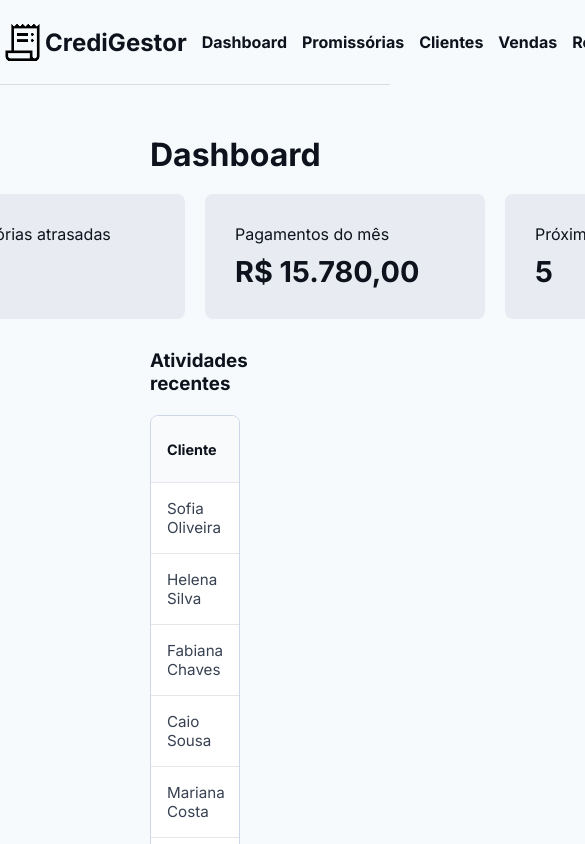
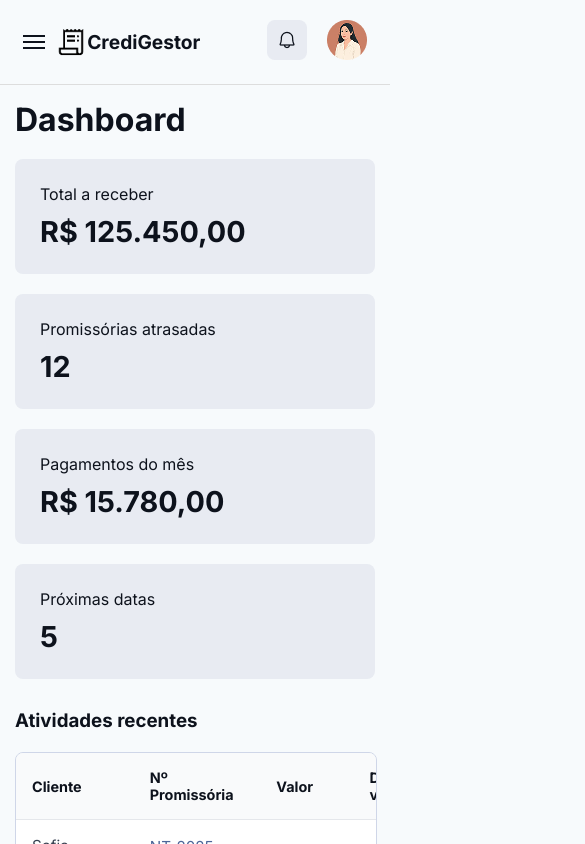
Before and after one commit to dam1aoGomes/CrediGestor-FrontEnd, a Vue app: page /dashboard in a window 390 px wide. Shown: the top 844 px of the page, 585 px wide, since content can reach past the window. Built offline with nearby package versions, Linux system fonts and the light colour scheme.

Commit message:
feat: responsividade do dashboard

```diff
--- a/src/api/mocks/dashboardData.js
+++ b/src/api/mocks/dashboardData.js
@@ -9,8 +9,7 @@
     { id: 1, client: 'Sofia Oliveira', noteId: 'NT-2025-001', value: 'R$5,000', date: '2025-03-15', status: 'Pago' },
     { id: 2, client: 'Helena Silva', noteId: 'NT-2025-002', value: 'R$2,500', date: '2025-03-20', status: 'Pendente' },
     { id: 3, client: 'Fabiana Chaves', noteId: 'NT-2025-003', value: 'R$7,500', date: '2025-03-25', status: 'Pendente' },
-    { id: 4, client: 'Caio Sousa',  noteId: 'NT-2025-004', value: 'R$1,200', date: '2025-03-30', status: 'Pendente' },
+    { id: 4, client: 'Caio Sousa',  noteId: 'NT-2025-004', value: 'R$1,200', date: '2025-03-30', status: 'Atrasado' },
     { id: 5, client: 'Mariana Costa', noteId: 'NT-2025-005', value: 'R$3,300', date: '2025-04-05', status: 'Pago' },
-    { id: 6, client: 'Lucas Pereira', noteId: 'NT-2025-006', value: 'R$4,800', date: '2025-04-10', status: 'Pendente' },
   ]
 }
--- a/src/components/NavBar.vue
+++ b/src/components/NavBar.vue
@@ -1,14 +1,26 @@
 <script setup>
 import { RouterLink } from 'vue-router';
+import { ref } from 'vue'
+
+const isOpen = ref(false)
+
+const toggleMenu = () => {
+  isOpen.value = !isOpen.value
+}
 </script>
 
 <template>
     <nav>
         <div class="logo-container">
+            <button class="hamburger" @click="toggleMenu">
+                <span></span>
+                <span></span>
+                <span></span>
+            </button>
             <img src="../assets/receipt-black-icon.png" class="logo">
             <h2>CrediGestor</h2>
         </div>
-        <div class="links">
+        <div class="links" :class="{ open: isOpen }">
             <RouterLink>Dashboard</RouterLink>
             <RouterLink>Promissórias</RouterLink>
             <RouterLink>Clientes</RouterLink>
@@ -54,4 +66,50 @@
     cursor: pointer;
 }
 
+.hamburger {
+    display: none;
+    background: none;
+    border: none;
+    cursor: pointer;
+    margin-right: 10px;
+}
+
+.hamburger span {
+    display: block;
+    width: 22px;
+    height: 2px;
+    background: #0D121C;
+    margin: 4px 0;
+}
+
+@media (max-width: 768px) {
+    .links {
+        position: absolute;
+        top: 64px;
+        left: 0;
+        width: 100%;
+        background: white;
+        flex-direction: column;
+        padding: 16px;
+        display: none;
+        border-bottom: 1px solid #E5E7EB;
+    }
+
+    .links.open {
+        display: flex;
+    }
+
+    .hamburger {
+        display: block;
+    }
+
+    h2 {
+        font-size: 1.2rem;
+    }
+
+    .logo {
+        width: 2rem;
+        height: 2rem;
+    }
+}
 </style>
--- a/src/components/RecentActivitiesTable.vue
+++ b/src/components/RecentActivitiesTable.vue
@@ -51,11 +51,14 @@
   border-radius: 8px;
   overflow: hidden;
   background-color: white;
+  width: 100%;
+  overflow-x: auto;
 }
 
 table {
   width: 100%;
   border-collapse: collapse;
+  min-width: 600px;
 }
 
 th {
--- a/src/components/StatCard.vue
+++ b/src/components/StatCard.vue
@@ -16,18 +16,20 @@
 .stat-card {
     background-color: #E8EBF2;
     border-radius: 8px;
-        padding: 30px;
+    padding: 25px;
     text-align: left;
-        min-width: 220px;
+    flex: 1;
     display: flex;
     flex-direction: column;
     justify-content: center;
 }
+
 .stat-card h3 {
     margin: 0;
     font-size: 1rem;
     font-weight: normal;
 }
+
 .stat-card p {
     font-weight: bold;
     margin: 10px 0 0;
--- a/src/components/StatusBadge.vue
+++ b/src/components/StatusBadge.vue
@@ -6,7 +6,9 @@
 });
 
 const badgeClass = computed(() => {
-  return props.status === 'Pago' ? 'badge-paid' : 'badge-pending';
+  if (props.status === 'Pago') return 'badge-paid';
+  if (props.status === 'Pendente') return 'badge-pending';
+  if (props.status === 'Atrasado') return 'badge-late';
 });
 </script>
 
@@ -32,4 +34,8 @@
 .badge-pending {
   background-color: #FEF3C7;
 }
+
+.badge-late {
+  background-color: #FECACA;
+}
 </style>
--- a/src/views/DashboardView.vue
+++ b/src/views/DashboardView.vue
@@ -34,13 +34,13 @@
 
 <style scoped>
 .dashboard-container {
-    padding: 50px;
-    margin-left: 100px;
-    margin-right: 100px;
+  padding: 30px;
+  max-width: 1200px;
+  margin: 0 auto;
 }
 
 h1 {
-      font-size: 32px;
+    font-size: 2rem;
     font-weight: bold;
 }
 
@@ -50,5 +50,12 @@
     gap: 20px;
     margin-top: 20px;
     justify-content: center;
+    flex-wrap: wrap;
+}
+
+@media (max-width: 768px) {
+    .dashboard-container {
+        padding: 15px;
+    }
 }
 </style>
```
Lines whose indentation alone changed are shown as unchanged.
